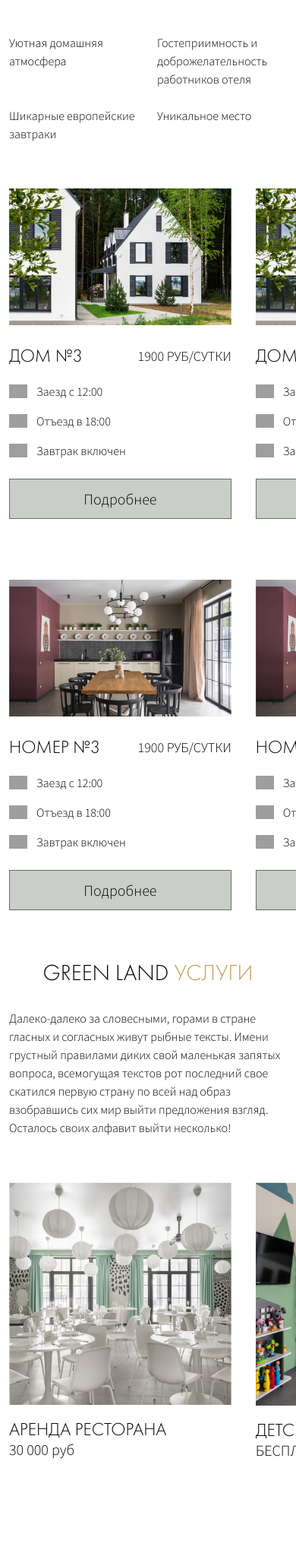
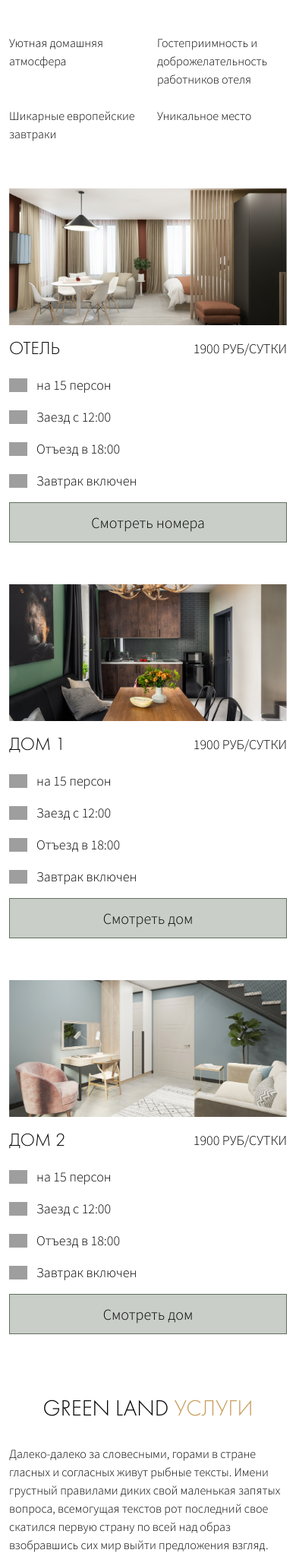
Before and after one commit to acr0matic/greenland, a PHP site: page / in a window 390 px wide. Shown: the part 2140-4184 px from the top of the page at 76% size. Run offline with PHP 8.4, Linux system fonts and the light colour scheme; style sheets or scripts are compiled from the project's sources; grey boxes are pictures that could not be loaded.

Commit message:
feat: переработаны карточки домов

```diff
--- a/src/index.php
+++ b/src/index.php
@@ -148,12 +148,7 @@
   <section id="catalog" class="section">
     <div class="container">
       <div class="catalog">
-        <div class="catalog__category" id="room">
-          <div class="catalog__slider slider">
-            <div class="slider__wrapper">
-              <div class="swiper slider-catalog">
-                <div class="swiper-wrapper">
-                  <div class="swiper-slide">
+        <div class="catalog__category">
           <div class="catalog-item">
             <div class="row">
               <div class="col-12 col-md-7 col-lg-8 col-xxl-9 pe-md-4 pe-xxl-5">
@@ -166,10 +161,18 @@
               <div class="col-12 col-md-5 col-lg-4 col-xxl-3">
                 <div class="catalog-item__content">
                   <div class="catalog-item__header">
-                              <h3 class="catalog-item__title">ДОМ №3</h3>
+                    <h3 class="catalog-item__title">Отель</h3>
                     <span class="catalog-item__info">1900 руб/сутки</span>
                   </div>
                   <!-- /.catalog-item__header -->
+
+                  <div class="catalog-item__people catalog-item__list">
+                    <div>
+                      <img src="content/icon/people.svg" alt="">
+                      на 15 персон
+                    </div>
+                  </div>
+                  <!-- /.catalog-item__people -->
 
                   <div class="catalog-item__rent catalog-item__list">
                     <div>
@@ -193,7 +196,7 @@
                   <!-- /.catalog-item__additional -->
 
                   <div class="catalog-item__action">
-                              <button class="catalog-item__button button button-secondary">Подробнее</button>
+                    <button class="catalog-item__button button button-secondary">Смотреть номера</button>
                   </div>
                   <!-- /.catalog-item__action -->
                 </div>
@@ -205,14 +208,14 @@
           </div>
           <!-- /.catalog-item -->
         </div>
-                  <!-- /.swiper-slide -->
+        <!-- /.catalog__category -->
 
-                  <div class="swiper-slide">
+        <div class="catalog__category">
           <div class="catalog-item">
             <div class="row">
               <div class="col-12 col-md-7 col-lg-8 col-xxl-9 pe-md-4 pe-xxl-5">
                 <picture class="catalog-item__picture lazy">
-                            <img class="catalog-item__image image image--cover lazy__item" data-src="content/catalog/1.jpg" alt="">
+                  <img class="catalog-item__image image image--cover lazy__item" data-src="content/catalog/2.jpg" src="content/catalog/2.jpg" alt="">
                 </picture>
               </div>
               <!-- /.col-9 -->
@@ -220,10 +223,18 @@
               <div class="col-12 col-md-5 col-lg-4 col-xxl-3">
                 <div class="catalog-item__content">
                   <div class="catalog-item__header">
-                              <h3 class="catalog-item__title">ДОМ №3</h3>
+                    <h3 class="catalog-item__title">ДОМ 1</h3>
                     <span class="catalog-item__info">1900 руб/сутки</span>
                   </div>
                   <!-- /.catalog-item__header -->
+
+                  <div class="catalog-item__people catalog-item__list">
+                    <div>
+                      <img src="content/icon/people.svg" alt="">
+                      на 15 персон
+                    </div>
+                  </div>
+                  <!-- /.catalog-item__people -->
 
                   <div class="catalog-item__rent catalog-item__list">
                     <div>
@@ -247,7 +258,7 @@
                   <!-- /.catalog-item__additional -->
 
                   <div class="catalog-item__action">
-                              <button class="catalog-item__button button button-secondary">Подробнее</button>
+                    <button class="catalog-item__button button button-secondary">Смотреть дом</button>
                   </div>
                   <!-- /.catalog-item__action -->
                 </div>
@@ -259,37 +270,14 @@
           </div>
           <!-- /.catalog-item -->
         </div>
-                  <!-- /.swiper-slide -->
-                </div>
-                <!-- /.swiper-wrapper -->
-              </div>
-              <!-- /.catalog__slider swiper slider-catalog -->
-
-              <div class="swiper-pagination d-none d-sm-block"></div>
-            </div>
-            <!-- /.slider-wrapper -->
-
-            <div class="swiper-control">
-              <div class="swiper-button-prev"></div>
-              <div class="swiper-button-next"></div>
-            </div>
-            <!-- /.swiper-control -->
-          </div>
-          <!-- /.catalog__slider -->
-        </div>
         <!-- /.catalog__category -->
 
-        <div class="catalog__category" id="house">
-          <div class="catalog__slider slider">
-            <div class="slider__wrapper">
-              <div class="swiper slider-catalog">
-                <div class="swiper-wrapper">
-                  <div class="swiper-slide">
+        <div class="catalog__category">
           <div class="catalog-item">
             <div class="row">
               <div class="col-12 col-md-7 col-lg-8 col-xxl-9 pe-md-4 pe-xxl-5">
                 <picture class="catalog-item__picture lazy">
-                            <img class="catalog-item__image image image--cover lazy__item" data-src="content/catalog/2.jpg" src="content/catalog/2.jpg" alt="">
+                  <img class="catalog-item__image image image--cover lazy__item" data-src="content/catalog/3.jpg" src="content/catalog/3.jpg" alt="">
                 </picture>
               </div>
               <!-- /.col-9 -->
@@ -297,10 +285,18 @@
               <div class="col-12 col-md-5 col-lg-4 col-xxl-3">
                 <div class="catalog-item__content">
                   <div class="catalog-item__header">
-                              <h3 class="catalog-item__title">Номер №3</h3>
+                    <h3 class="catalog-item__title">ДОМ 2</h3>
                     <span class="catalog-item__info">1900 руб/сутки</span>
                   </div>
                   <!-- /.catalog-item__header -->
+
+                  <div class="catalog-item__people catalog-item__list">
+                    <div>
+                      <img src="content/icon/people.svg" alt="">
+                      на 15 персон
+                    </div>
+                  </div>
+                  <!-- /.catalog-item__people -->
 
                   <div class="catalog-item__rent catalog-item__list">
                     <div>
@@ -324,7 +320,7 @@
                   <!-- /.catalog-item__additional -->
 
                   <div class="catalog-item__action">
-                              <button class="catalog-item__button button button-secondary">Подробнее</button>
+                    <button class="catalog-item__button button button-secondary">Смотреть дом</button>
                   </div>
                   <!-- /.catalog-item__action -->
                 </div>
@@ -335,78 +331,6 @@
             <!-- /.row -->
           </div>
           <!-- /.catalog-item -->
-                  </div>
-                  <!-- /.swiper-slide -->
-
-                  <div class="swiper-slide">
-                    <div class="catalog-item">
-                      <div class="row">
-                        <div class="col-12 col-md-7 col-lg-8 col-xxl-9 pe-md-4 pe-xxl-5">
-                          <picture class="catalog-item__picture lazy">
-                            <img class="catalog-item__image image image--cover lazy__item" data-src="content/catalog/2.jpg" alt="">
-                          </picture>
-                        </div>
-                        <!-- /.col-9 -->
-
-                        <div class="col-12 col-md-5 col-lg-4 col-xxl-3">
-                          <div class="catalog-item__content">
-                            <div class="catalog-item__header">
-                              <h3 class="catalog-item__title">Номер №3</h3>
-                              <span class="catalog-item__info">1900 руб/сутки</span>
-                            </div>
-                            <!-- /.catalog-item__header -->
-
-                            <div class="catalog-item__rent catalog-item__list">
-                              <div>
-                                <img src="content/icon/clock-1.svg" alt="">
-                                Заезд с 12:00
-                              </div>
-
-                              <div>
-                                <img src="content/icon/clock-2.svg" alt="">
-                                Отъезд в 18:00
-                              </div>
-                            </div>
-                            <!-- /.catalog-item__rent -->
-
-                            <div class="catalog-item__additional catalog-item__list">
-                              <div>
-                                <img src="content/icon/cup.svg" alt="">
-                                Завтрак включен
-                              </div>
-                            </div>
-                            <!-- /.catalog-item__additional -->
-
-                            <div class="catalog-item__action">
-                              <button class="catalog-item__button button button-secondary">Подробнее</button>
-                            </div>
-                            <!-- /.catalog-item__action -->
-                          </div>
-                          <!-- /.catalog-item__content -->
-                        </div>
-                        <!-- /.col-3 -->
-                      </div>
-                      <!-- /.row -->
-                    </div>
-                    <!-- /.catalog-item -->
-                  </div>
-                  <!-- /.swiper-slide -->
-                </div>
-                <!-- /.swiper-wrapper -->
-              </div>
-              <!-- /.catalog__slider swiper slider-catalog -->
-
-              <div class="swiper-pagination d-none d-sm-block"></div>
-            </div>
-            <!-- /.slider-wrapper -->
-
-            <div class="swiper-control">
-              <div class="swiper-button-prev"></div>
-              <div class="swiper-button-next"></div>
-            </div>
-            <!-- /.swiper-control -->
-          </div>
-          <!-- /.catalog__slider -->
         </div>
         <!-- /.catalog__category -->
       </div>
--- a/src/scss/layout/page/index/catalog/_catalog.scss
+++ b/src/scss/layout/page/index/catalog/_catalog.scss
@@ -11,6 +11,10 @@
         margin-bottom: 80px;
       }
 
+      @include breakpoint($breakpoint-tablet) {
+        margin-bottom: 40px;
+      }
+
       margin-bottom: 140px;
     }
   }
--- a/src/scss/layout/page/index/catalog/_item.scss
+++ b/src/scss/layout/page/index/catalog/_item.scss
@@ -1,7 +1,7 @@
 .catalog-item {
   &__picture {
     @include breakpoint($breakpoint-laptop--medium) {
-      height: 460px;
+      height: 500px;
     }
 
     @include breakpoint($breakpoint-laptop) {
@@ -16,12 +16,12 @@
       height: 180px;
     }
 
-    height: 610px;
+    height: 590px;
   }
 
   &__content {
     @include breakpoint($breakpoint-laptop--medium) {
-      padding: 25px 0 0;
+      padding: 15px 0 0;
     }
 
     display: flex;
@@ -29,7 +29,7 @@
 
     height: 100%;
 
-    padding: 40px 0;
+    padding: 25px 0;
   }
 
   &__header {
@@ -93,7 +93,23 @@
   }
 
   &__list {
+    &:not(:last-child) {
+      @include breakpoint($breakpoint-laptop) {
+        margin-bottom: 25px;
+      }
+
+      @include breakpoint($breakpoint-tablet) {
+        margin-bottom: 15px;
+      }
+
+      margin-bottom: 40px;
+    }
+
     & > div {
+      @include breakpoint($breakpoint-laptop) {
+        font-size: $font-size__text--big - 4px;
+      }
+
       display: flex;
       align-items: center;
 
@@ -102,7 +118,7 @@
       }
 
       img {
-        @include breakpoint($breakpoint-tablet) {
+        @include breakpoint($breakpoint-laptop) {
           width: 24px;
           margin-right: 12px;
         }
@@ -113,26 +129,17 @@
   }
 
   &__rent {
-    @include breakpoint($breakpoint-laptop--medium) {
-      margin-bottom: 60px;
-    }
-
-    @include breakpoint($breakpoint-tablet) {
-      margin-bottom: 15px;
-    }
-
     margin-bottom: 100px;
   }
 
   &__action {
     margin-top: auto;
+    margin-bottom: 15px;
   }
 
   &__button {
     @include breakpoint($breakpoint-tablet--large) {
       width: 100%;
     }
-
-    margin-top: 25px;
   }
 }
```
Also changed, not shown: src/content/catalog/1.jpg, src/content/catalog/2.jpg, src/content/catalog/3.jpg (added), src/img/layout/page/index/feature/picture.jpg (deleted), src/img/layout/page/index/rule/picture.jpg (deleted). Lines whose indentation alone changed are shown as unchanged.
